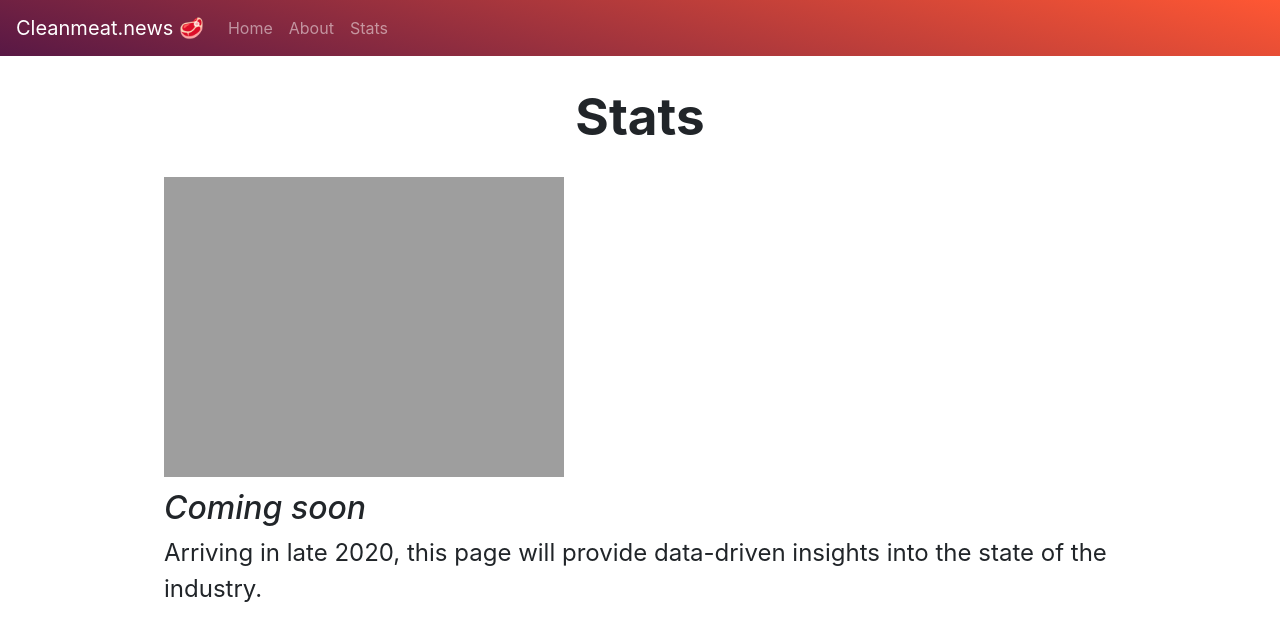
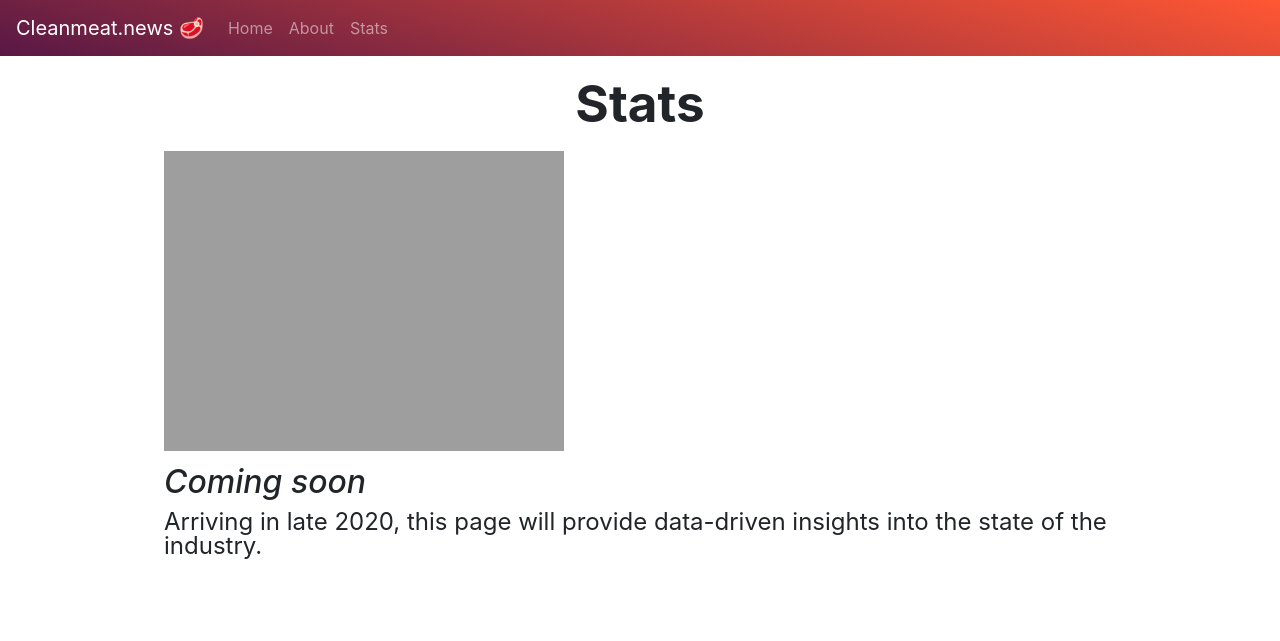
Before and after one commit to j0hnchavez/cleanmeat.news, a Jekyll site: the page built from stats.md, in a window 1280 px wide. Shown: the top 641 px of the page. Built offline with Jekyll 4.4.1, drawn with Linux system fonts in a browser that asks for light colours; comment, search, counter and statistics services are not loaded.

Commit message:
Update post.html

```diff
--- a/_layouts/post.html
+++ b/_layouts/post.html
@@ -2,7 +2,7 @@
 layout: default
 permalink: pretty
 ---
-<div class="main-div" id="site-content" style="font-size:1.5rem;">
+<div class="main-div" id="site-content" style="font-size:1.5rem; line-height:1;">
   <p></p>
   <p id="title" style="font-size: 3.2rem;"><strong>{{ page.title }}</strong></p>
   <p id="subtitle" style="font-size:1.6rem;">
```
